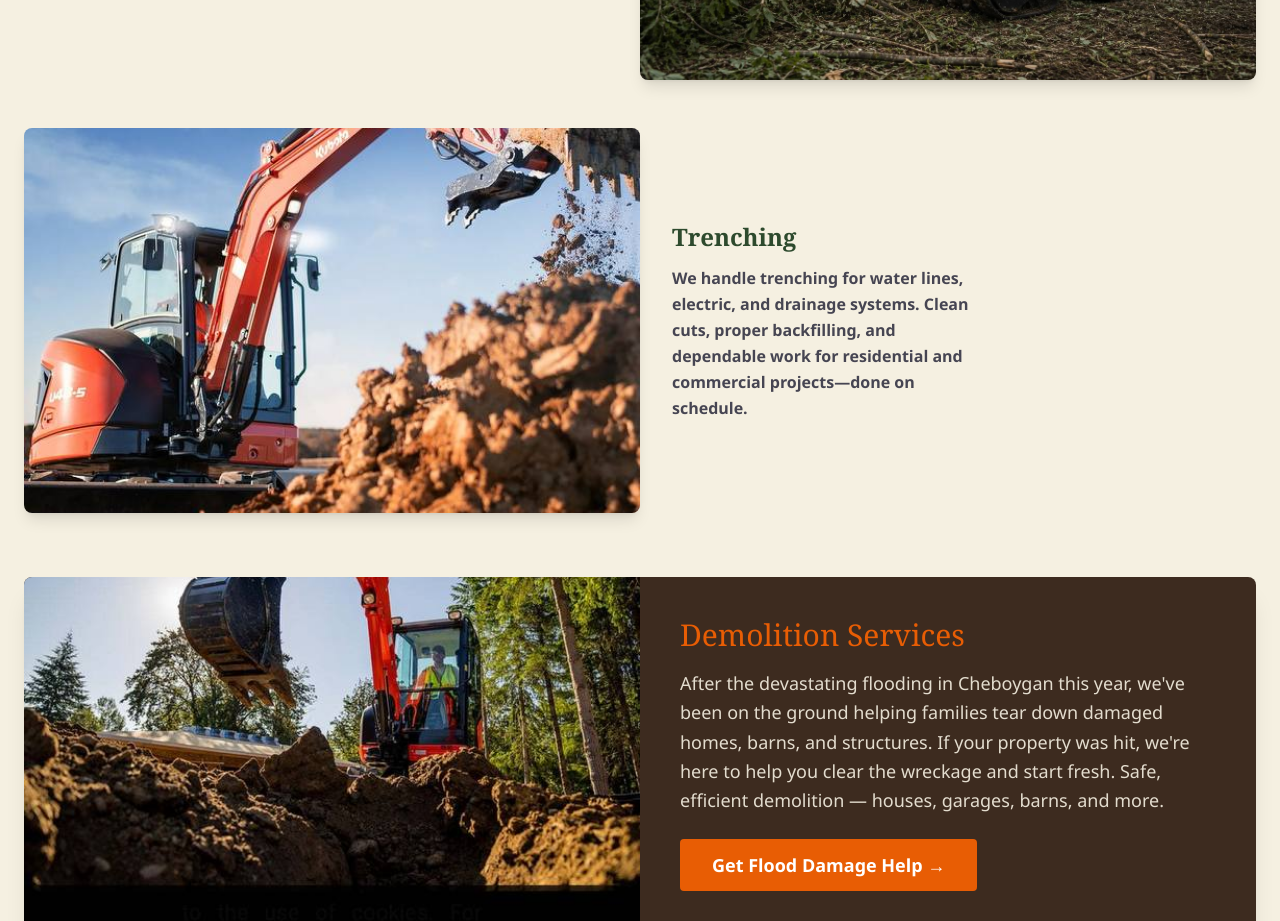
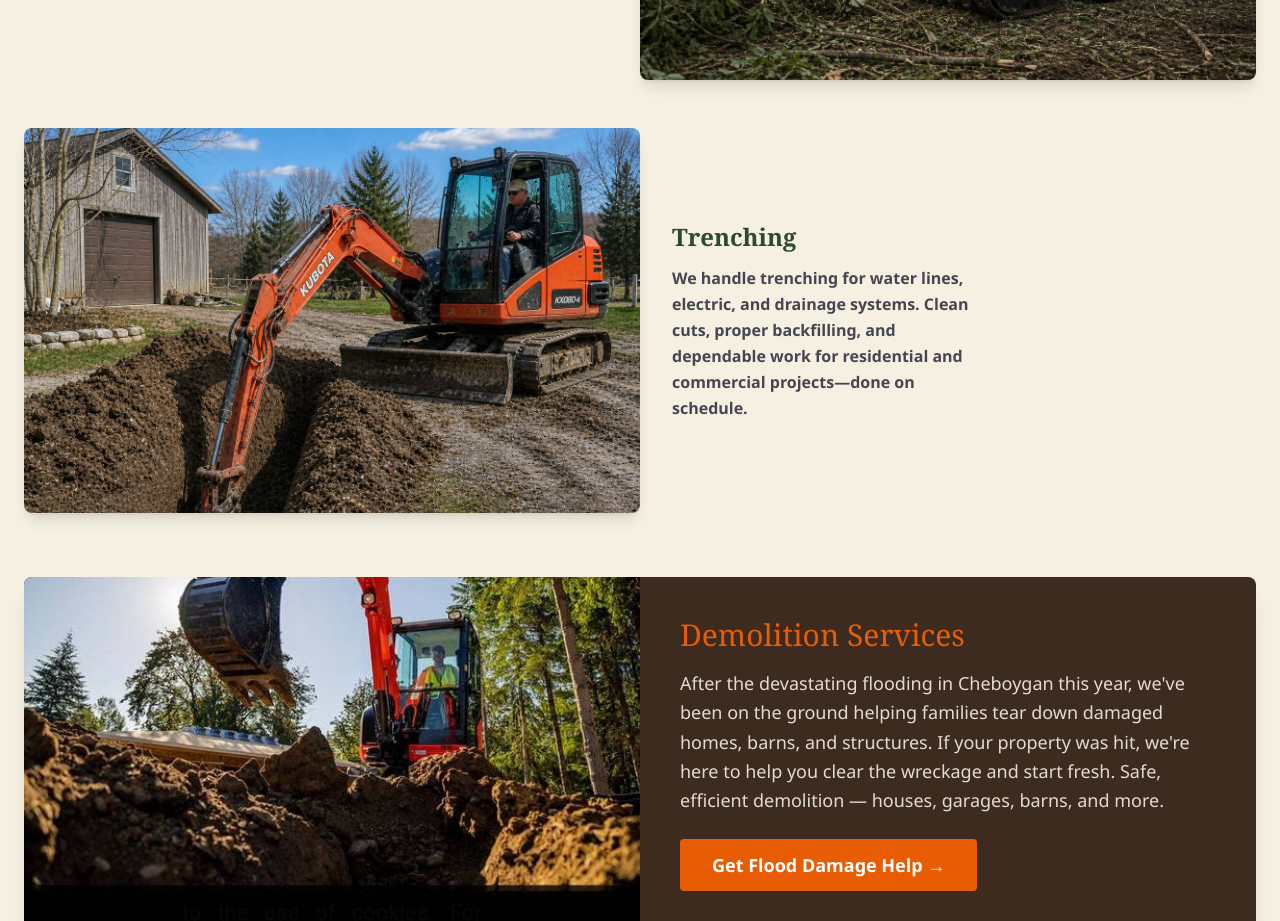
Before and after one commit to Sherryfarmshop/great-lakes-excavating, a Next.js app: page / in a window 1280 px wide. Shown: the part 2660-3581 px from the top of the page. Built offline with nearby package versions, Linux system fonts and the light colour scheme.

Commit message:
Swap trenching image to match final grading

```diff
--- a/src/components/Services.tsx
+++ b/src/components/Services.tsx
@@ -24,7 +24,7 @@ const primaryServices = [
   {
     title: 'Trenching',
     desc: 'We handle trenching for water lines, electric, and drainage systems. Clean cuts, proper backfilling, and dependable work for residential and commercial projects—done on schedule.',
-    img: '/images/gallery-6.jpg',
+    img: '/images/gallery-1.jpg',
   },
 ];
 
```
